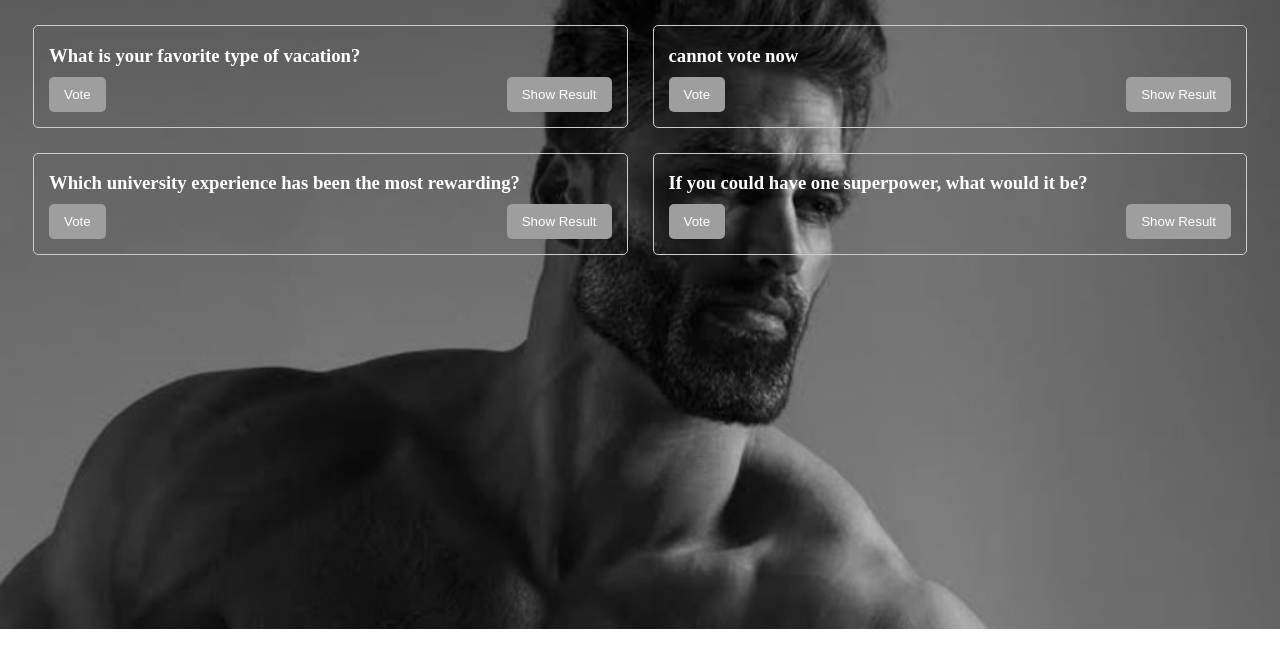
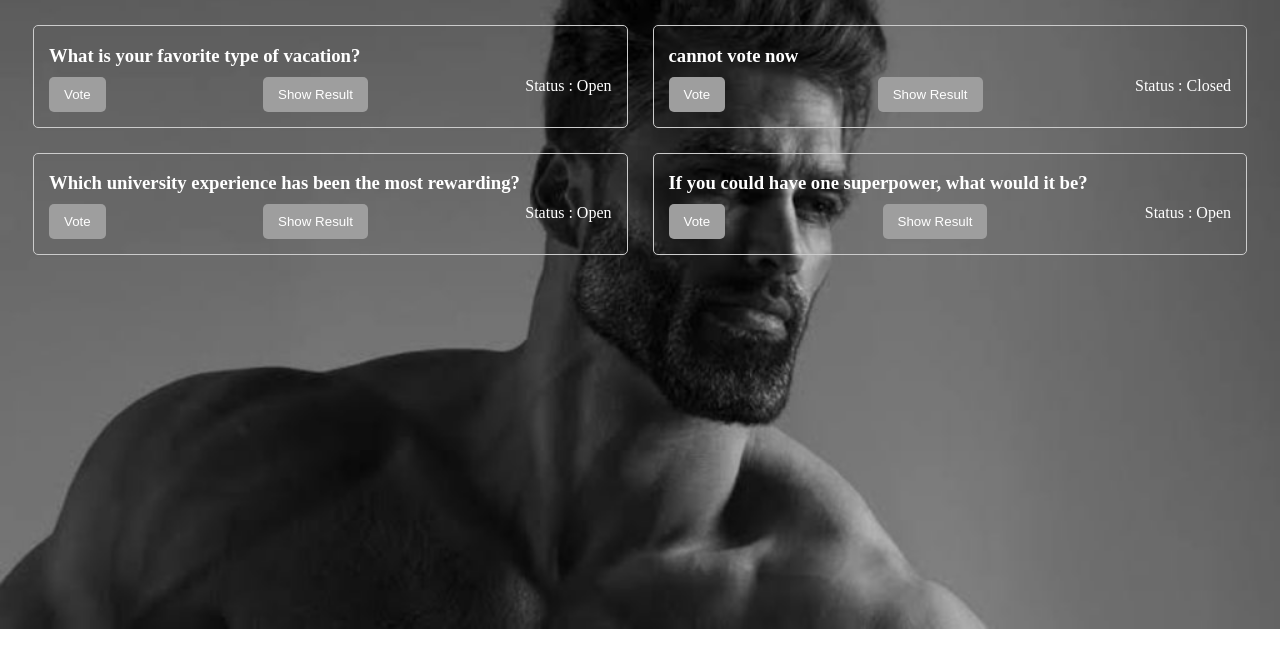
Before and after one commit to Pong50887/ku-polls, a Django app: page /polls/ in a window 1280 px wide. Shown: the part 90-758 px from the top of the page. Run offline with Django 5.2, Linux system fonts and the light colour scheme; data comes from the database, SQL or seed files in the repository; parts of the project's set-up code (start-up, migrations or seed data) failed here and were passed over; grey boxes are pictures that could not be loaded.

Commit message:
add status

```diff
--- a/polls/templates/polls/index.html
+++ b/polls/templates/polls/index.html
@@ -46,6 +46,11 @@
                         <a href="{% url 'polls:results' question.id %}">
                             <button class="button">Show Result</button>
                         </a>
+                        {% if question.can_vote %}
+                            Status : Open
+                        {% else %}
+                            Status : Closed
+                        {% endif %}
                     </div>
                 </div>
                 {% endfor %}
```
